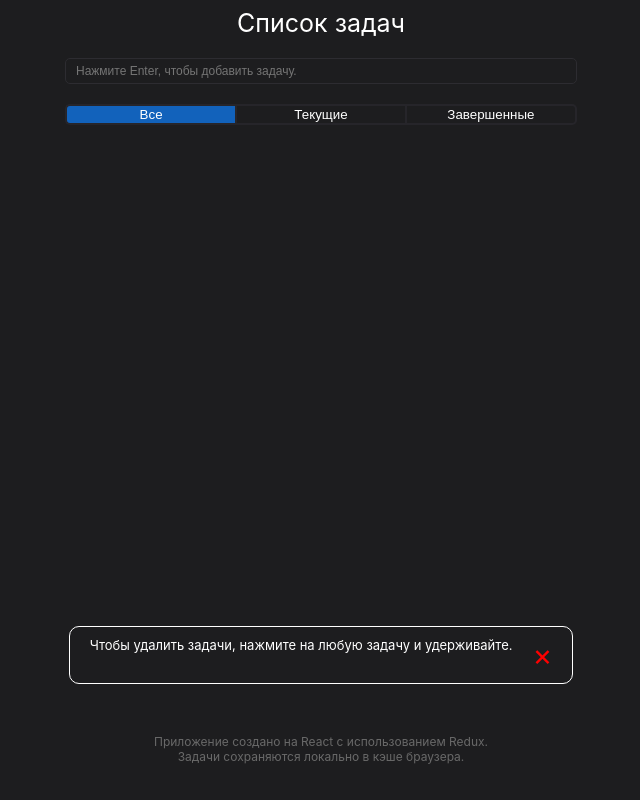
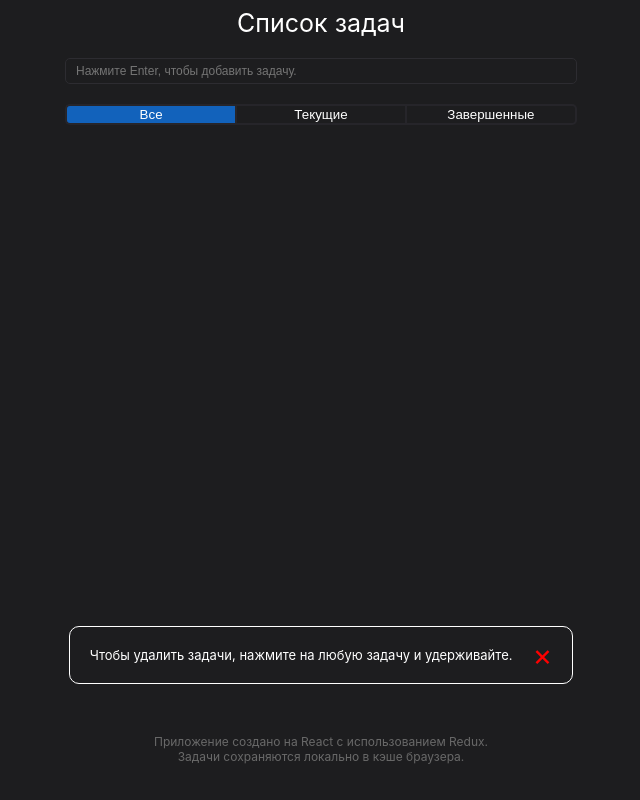
Before and after one commit to arthurshelbaev/todolist-redux-cache, a React (Create React App) app: page / in a window 1280 px wide. Shown: the whole page, without its empty margins (319-959 px from the left). Built offline with nearby package versions, Linux system fonts and the light colour scheme.

Commit message:
fix style

```diff
--- a/src/App.scss
+++ b/src/App.scss
@@ -120,6 +120,7 @@ body {
             position: absolute;
             display: flex;
             justify-content: space-between;
+            align-items: center;
             border: 1px solid white;
             border-radius: 10px;
             padding: 10px 20px;
@@ -133,6 +134,7 @@ body {
                 margin: auto;
                 font-size: 30px;
                 color: red;
+                cursor: pointer;
             }
         }
     }
```
